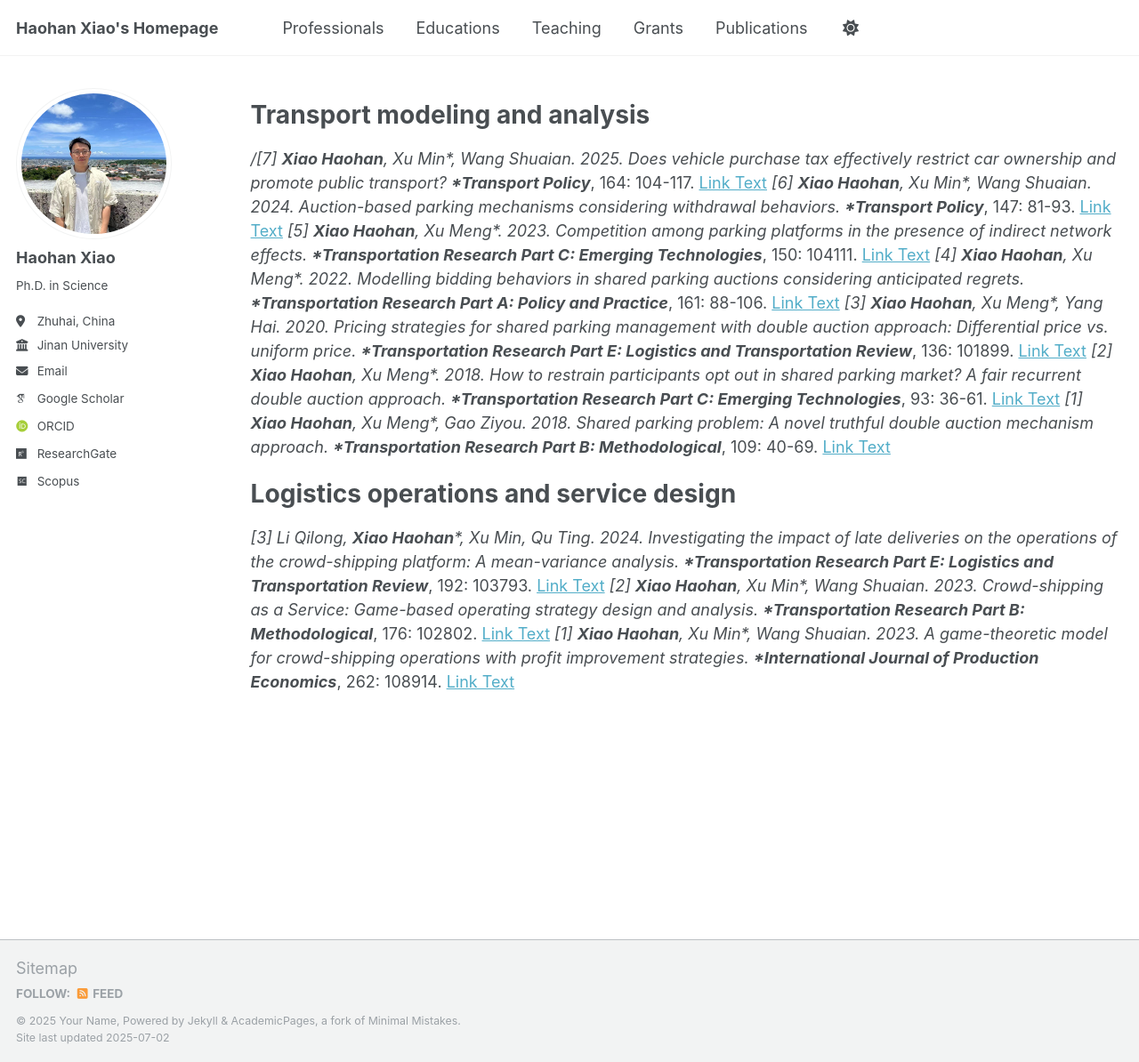
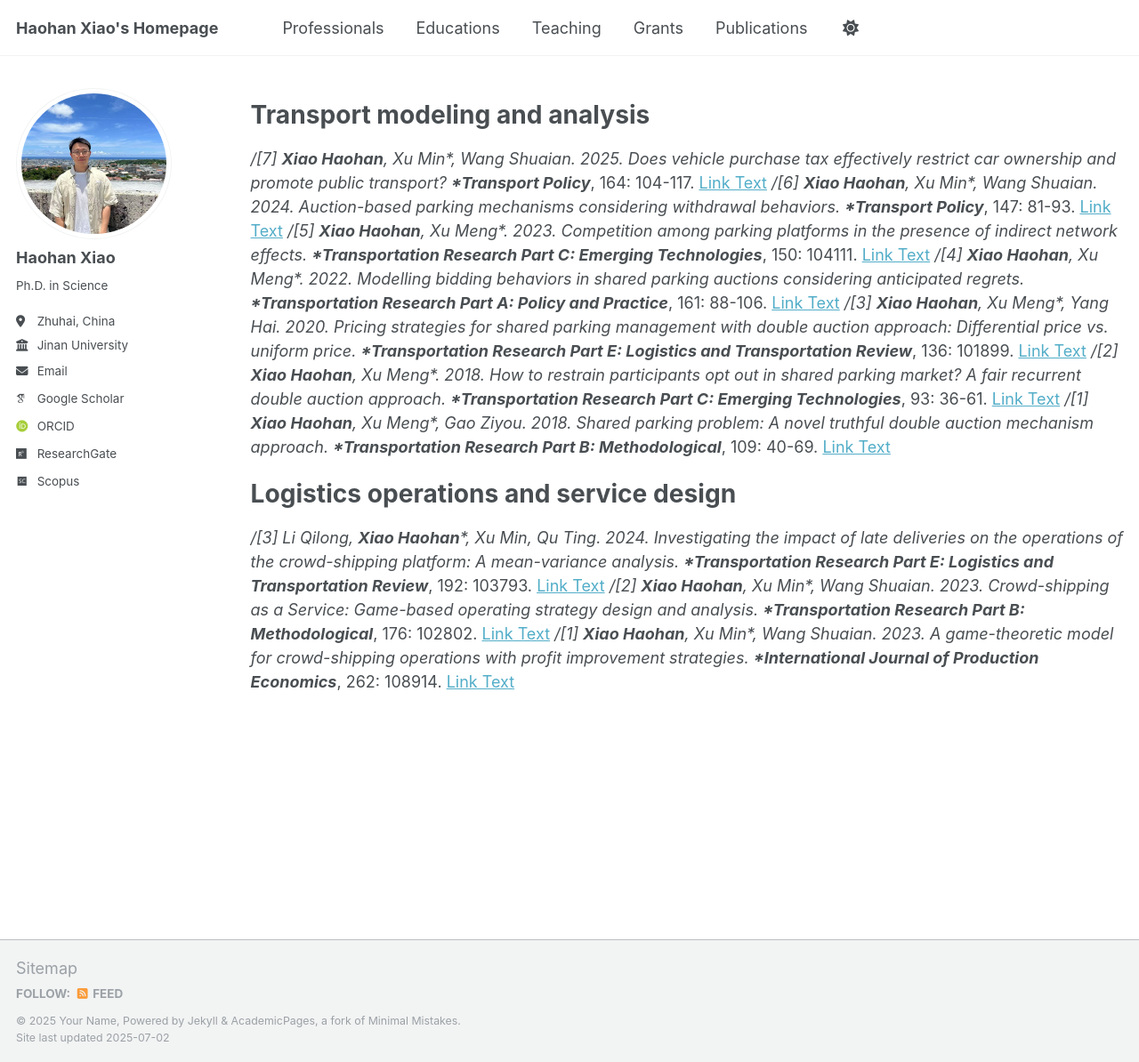
Before and after one commit to haohanxiao1/haohanxiao1.github.io, a Jekyll site: the page built from _pages/publications.md, in a window 1280 px wide and 1194 px high. Shown: the whole window at 89% size. Built offline with Jekyll 4.4.1, drawn with Linux system fonts in a browser that asks for light colours; some web fonts are replaced; a script that is not in the unit is left out.

```diff
--- a/_pages/publications.md
+++ b/_pages/publications.md
@@ -9,15 +9,15 @@ author_profile: true
 Transport modeling and analysis
 ======
 */[7]  **Xiao Haohan**, Xu Min\*, Wang Shuaian. 2025. Does vehicle purchase tax effectively restrict car ownership and promote public transport? ***Transport Policy***, 164: 104-117. [Link Text](https://doi.org/10.1016/j.tranpol.2025.01.038)
-*[6]  **Xiao Haohan**, Xu Min\*, Wang Shuaian. 2024. Auction-based parking mechanisms considering withdrawal behaviors. ***Transport Policy***, 147: 81-93. [Link Text](https://doi.org/10.1016/j.tranpol.2023.12.010)
-*[5]  **Xiao Haohan**, Xu Meng\*. 2023. Competition among parking platforms in the presence of indirect network effects. ***Transportation Research Part C: Emerging Technologies***, 150: 104111. [Link Text](https://doi.org/10.1016/j.trc.2023.104111)
-*[4]  **Xiao Haohan**, Xu Meng\*. 2022. Modelling bidding behaviors in shared parking auctions considering anticipated regrets. ***Transportation Research Part A: Policy and Practice***, 161: 88-106. [Link Text](https://doi.org/10.1016/j.tra.2022.05.001)
-*[3]  **Xiao Haohan**, Xu Meng\*, Yang Hai. 2020. Pricing strategies for shared parking management with double auction approach: Differential price vs. uniform price. ***Transportation Research Part E: Logistics and Transportation Review***, 136: 101899. [Link Text](https://doi.org/10.1016/j.tre.2020.101899)
-*[2]  **Xiao Haohan**, Xu Meng\*. 2018. How to restrain participants opt out in shared parking market? A fair recurrent double auction approach. ***Transportation Research Part C: Emerging Technologies***, 93: 36-61. [Link Text](https://doi.org/10.1016/j.trc.2018.05.023)
-*[1]  **Xiao Haohan**, Xu Meng\*, Gao Ziyou. 2018. Shared parking problem: A novel truthful double auction mechanism approach. ***Transportation Research Part B: Methodological***, 109: 40-69. [Link Text](https://doi.org/10.1016/j.trb.2018.01.008)
+*/[6]  **Xiao Haohan**, Xu Min\*, Wang Shuaian. 2024. Auction-based parking mechanisms considering withdrawal behaviors. ***Transport Policy***, 147: 81-93. [Link Text](https://doi.org/10.1016/j.tranpol.2023.12.010)
+*/[5]  **Xiao Haohan**, Xu Meng\*. 2023. Competition among parking platforms in the presence of indirect network effects. ***Transportation Research Part C: Emerging Technologies***, 150: 104111. [Link Text](https://doi.org/10.1016/j.trc.2023.104111)
+*/[4]  **Xiao Haohan**, Xu Meng\*. 2022. Modelling bidding behaviors in shared parking auctions considering anticipated regrets. ***Transportation Research Part A: Policy and Practice***, 161: 88-106. [Link Text](https://doi.org/10.1016/j.tra.2022.05.001)
+*/[3]  **Xiao Haohan**, Xu Meng\*, Yang Hai. 2020. Pricing strategies for shared parking management with double auction approach: Differential price vs. uniform price. ***Transportation Research Part E: Logistics and Transportation Review***, 136: 101899. [Link Text](https://doi.org/10.1016/j.tre.2020.101899)
+*/[2]  **Xiao Haohan**, Xu Meng\*. 2018. How to restrain participants opt out in shared parking market? A fair recurrent double auction approach. ***Transportation Research Part C: Emerging Technologies***, 93: 36-61. [Link Text](https://doi.org/10.1016/j.trc.2018.05.023)
+*/[1]  **Xiao Haohan**, Xu Meng\*, Gao Ziyou. 2018. Shared parking problem: A novel truthful double auction mechanism approach. ***Transportation Research Part B: Methodological***, 109: 40-69. [Link Text](https://doi.org/10.1016/j.trb.2018.01.008)
 
 Logistics operations and service design
 ======
-*[3]  Li Qilong, **Xiao Haohan**\*, Xu Min, Qu Ting. 2024. Investigating the impact of late deliveries on the operations of the crowd-shipping platform: A mean-variance analysis. ***Transportation Research Part E: Logistics and Transportation Review***, 192: 103793. [Link Text](https://doi.org/10.1016/j.tre.2024.103793)
-*[2]  **Xiao Haohan**, Xu Min\*, Wang Shuaian. 2023. Crowd-shipping as a Service: Game-based operating strategy design and analysis. ***Transportation Research Part B: Methodological***, 176: 102802. [Link Text](https://doi.org/10.1016/j.trb.2023.102802)
-*[1]  **Xiao Haohan**, Xu Min\*, Wang Shuaian. 2023. A game-theoretic model for crowd-shipping operations with profit improvement strategies. ***International Journal of Production Economics***, 262: 108914. [Link Text](https://doi.org/10.1016/j.ijpe.2023.108914)
+*/[3]  Li Qilong, **Xiao Haohan**\*, Xu Min, Qu Ting. 2024. Investigating the impact of late deliveries on the operations of the crowd-shipping platform: A mean-variance analysis. ***Transportation Research Part E: Logistics and Transportation Review***, 192: 103793. [Link Text](https://doi.org/10.1016/j.tre.2024.103793)
+*/[2]  **Xiao Haohan**, Xu Min\*, Wang Shuaian. 2023. Crowd-shipping as a Service: Game-based operating strategy design and analysis. ***Transportation Research Part B: Methodological***, 176: 102802. [Link Text](https://doi.org/10.1016/j.trb.2023.102802)
+*/[1]  **Xiao Haohan**, Xu Min\*, Wang Shuaian. 2023. A game-theoretic model for crowd-shipping operations with profit improvement strategies. ***International Journal of Production Economics***, 262: 108914. [Link Text](https://doi.org/10.1016/j.ijpe.2023.108914)
```
